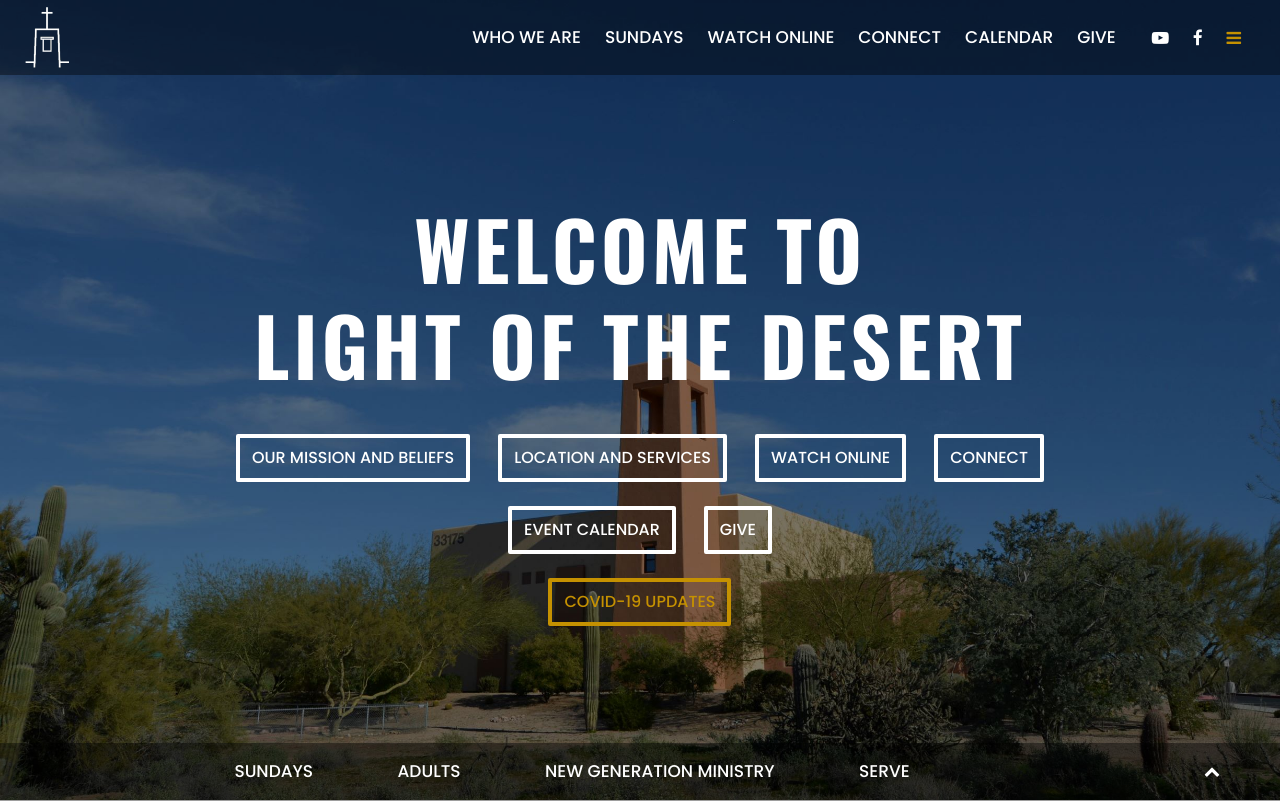
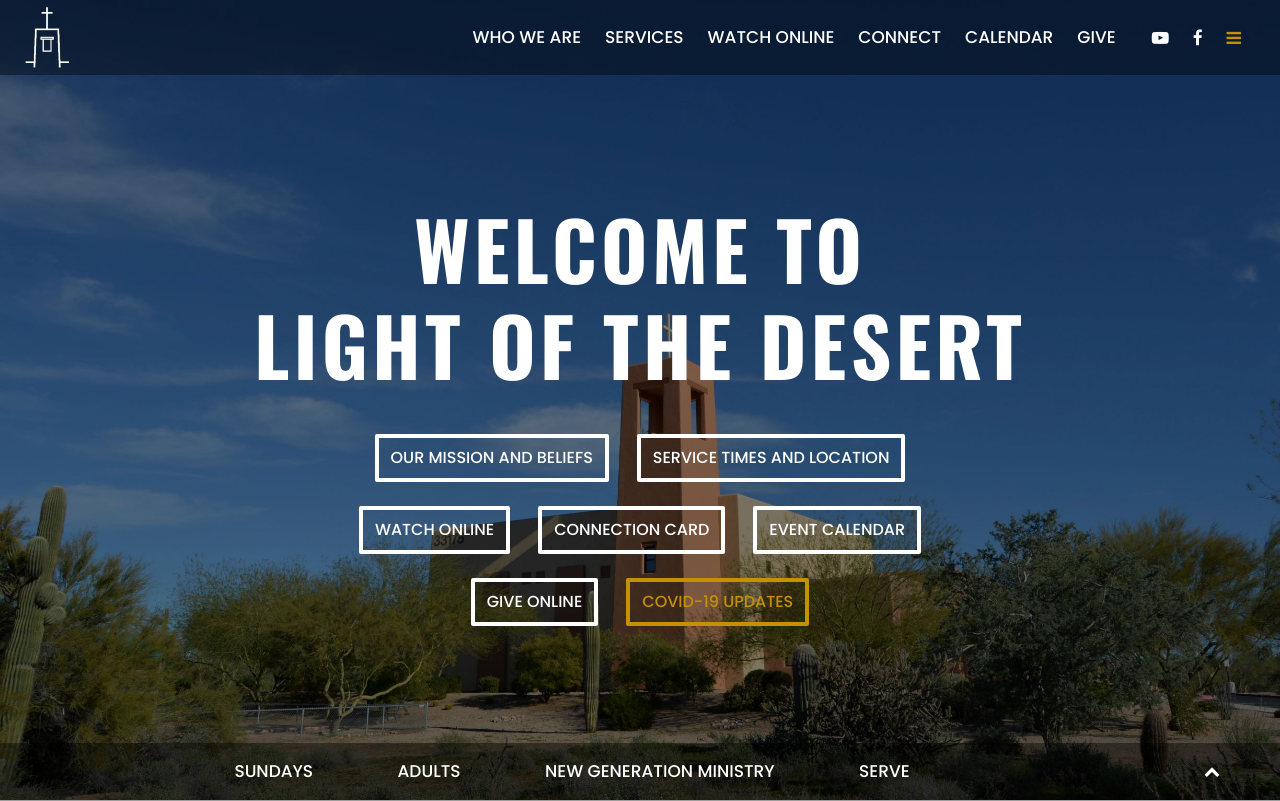
Before and after one commit to cdbrauer/LOD-Website, a PHP site: page / in a window 1280 px wide. Shown: the top 801 px of the page. Run offline with PHP 8.4, Linux system fonts and the light colour scheme; grey boxes are pictures that could not be loaded.

Commit message:
Updates to connection card

```diff
--- a/index.html
+++ b/index.html
@@ -40,9 +40,9 @@
 					</ul>
 				</div>
 				<div class="section">
-					<a href="#sundays"><h1>Sundays</h1></a>
+					<a href="#sundays"><h1>Services</h1></a>
 					<ul>
-						<li><a href="#sundays">Services</a></li>
+						<li><a href="#sundays">Service Times</a></li>
 						<!--li><a href="#sundays">What to Expect</a></li>
 						<li><a href="#sundays">Childrens Church</a></li>
 						<li><a href="#sundays">Adult Education</a></li-->
@@ -107,7 +107,7 @@
 			<a href="#home"><img alt="LOD Logo" src="img/Light_of_the_Desert_15_W75T.png"/></a>
 			<ul>
 				<li class="navPageLink"><a href="#mission">Who We Are</a></li>
-				<li class="navPageLink"><a href="#sundays">Sundays</a></li>
+				<li class="navPageLink"><a href="#sundays">Services</a></li>
 				<li class="navPageLink"><a href="#stream">Watch Online</a></li>
 				<li class="navPageLink"><a href="#connect">Connect</a></li>
 				<li class="navPageLink"><a href="#connect2">Calendar</a></li>
@@ -144,26 +144,25 @@
 				</a>-->
 
 				<div class="buttons">
-                    <div class="twothirdSection">
+                    <div class="halfSection">
                         <a href="#mission">
                             <div class="button">Our Mission and Beliefs</div>
                         </a>
                         <a href="#sundays">
-                            <div class="button">Location and Services</div>
+                            <div class="button">Service Times and Location</div>
                         </a>
                         <a href="#stream">
                             <div class="button">Watch Online</div>
                         </a>
                         <a href="#connect">
-                            <div class="button">Connect</div>
+                            <div class="button">Connection Card</div>
                         </a>
                         <a href="#connect2">
                             <div class="button">Event Calendar</div>
                         </a>
                         <a href="#give">
-                            <div class="button">Give</div>
+                            <div class="button">Give Online</div>
                         </a>
-                        <br/>
                         <a href="#covid">
                             <div class="button accentColor1hb">COVID-19 Updates</div>
                         </a>
@@ -175,7 +174,7 @@
 				<h1>Sundays</h1>
 				<div class="buttons">
 					<a href="#sundays">
-						<div class="button">Services</div>
+						<div class="button">Service Times</div>
 					</a>
 					<!--a href="#sundays">
 						<div class="button">Adult Education</div>
```
Also changed, not shown: other parts of index.html (+40 -6 lines), css/form.css (+35 -17 lines). Lines whose indentation alone changed are shown as unchanged.
